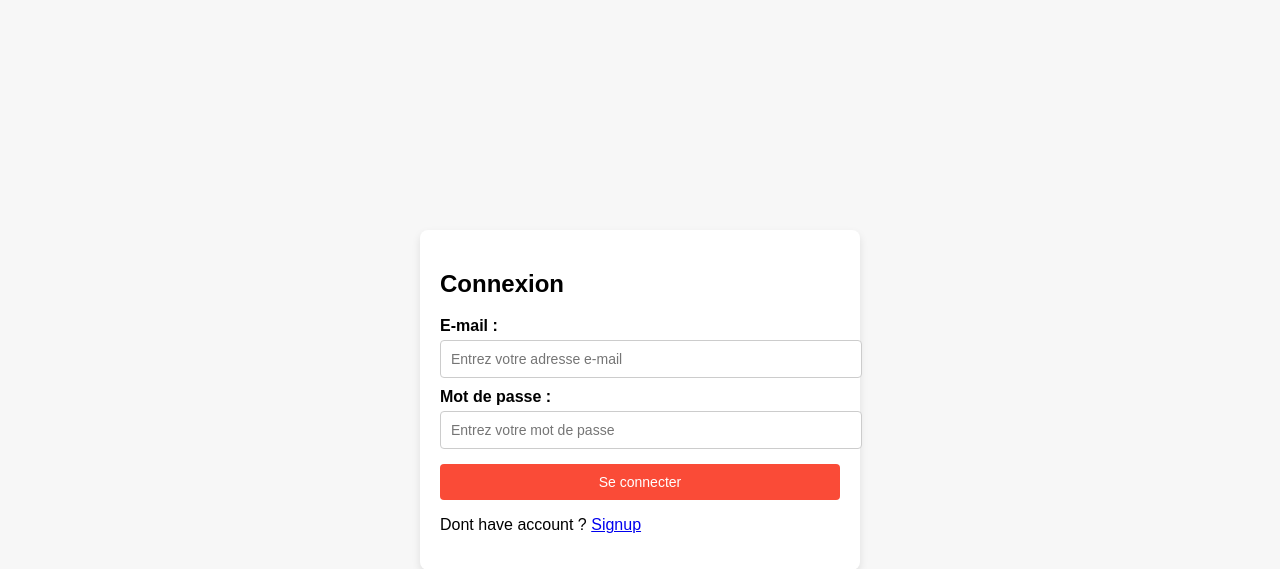
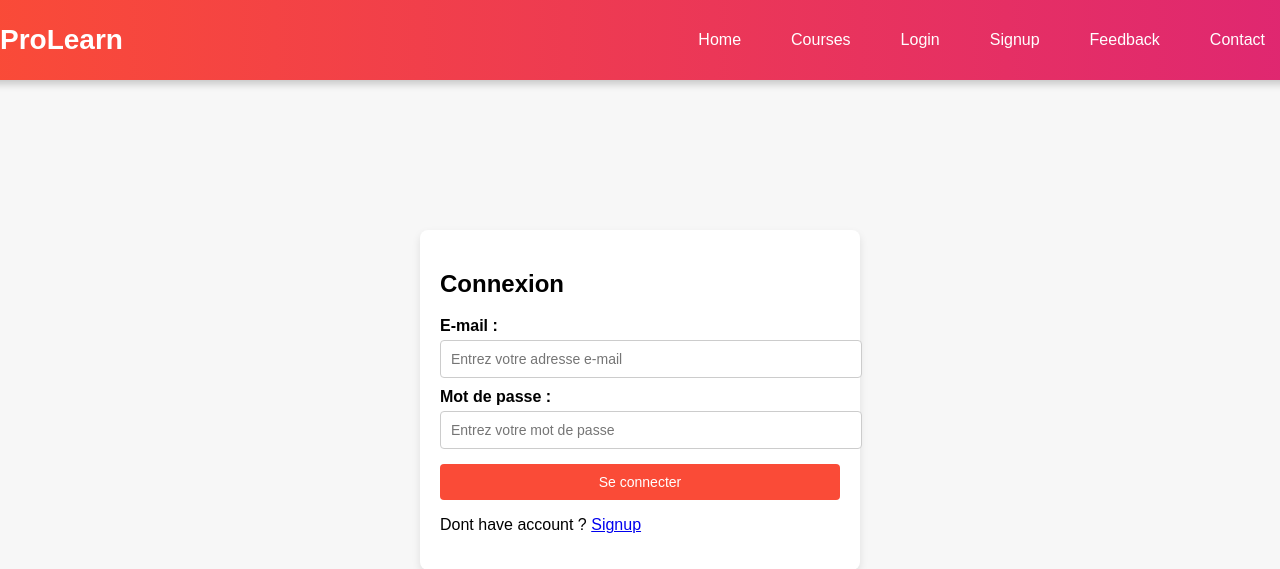
Before and after one commit to yassinehmza/TheLastProLearn, a PHP site: page /login/login.html in a window 1280 px wide. Shown: the top 569 px of the page. Run offline with PHP 8.4, Linux system fonts and the light colour scheme.

Commit message:
last change by matador

```diff
--- a/css/login.css
+++ b/css/login.css
@@ -39,3 +39,53 @@ body {
   button:hover {
     background-color: #FA4B37;
   }
+
+header {
+  background: linear-gradient(to right, #FA4B37, #DF2771);
+  padding: 15px 20px;
+  box-shadow: 0 4px 8px rgba(0, 0, 0, 0.2);
+  position: fixed;
+  width: 100%;
+  top: 0;
+  z-index: 1000;
+}
+
+nav {
+  display: flex;
+  justify-content: space-between;
+  align-items: center;
+}
+
+.logo {
+  font-size: 28px;
+  font-weight: bold;
+  color: #fff;
+
+}
+
+nav ul {
+  list-style: none;
+  display: flex;
+  gap: 20px;
+}
+
+nav a {
+  text-decoration: none;
+  color: #fff;
+  font-weight: 500;
+  padding: 10px 15px;
+  border-radius: 5px;
+  transition: background-color 0.3s, color 0.3s;
+}
+
+nav a:hover {
+  background-color: #ffcc00;
+  color: #FA4B37;
+}
+
+.hamburger {
+  display: none;
+  font-size: 28px;
+  cursor: pointer;
+  color: #fff;
+}
--- a/dashboard/dashboard_etudiant.html
+++ b/dashboard/dashboard_etudiant.html
@@ -6,6 +6,7 @@
   <title>Tableau de bord</title>
   <link href="https://fonts.googleapis.com/css2?family=Roboto:wght@400;500;700&display=swap" rel="stylesheet">
   <link rel="stylesheet" href="../css/dashboard.css">
+  <link rel="stylesheet" href="style.css">
 </head>
 <body>
   <div class="dashboard-container">
--- a/login/login.html
+++ b/login/login.html
@@ -6,9 +6,24 @@
   <meta name="viewport" content="width=device-width, initial-scale=1.0">
   <title>Formulaire de connexion</title>
   <link rel="stylesheet" href="../css/login.css">
-  <script src="../js/"></script>
+  <script src="../js/script.js"></script>
 </head>
 <body>
+  <header>
+    <nav>
+        <div class="logo">ProLearn</div>
+        <span class="hamburger" onclick="toggleMenu()">☰</span>
+        <ul id="navLinks">
+            <li><a href="./index.html" onclick="showSection('home')"><i class="fas fa-home"></i> Home</a></li>
+            <li><a href="/pages/showallcourses.html" onclick="showSection('courses')"><i class="fas fa-book"></i> Courses</a></li>
+            <li id="loginButton"><a href="login/login.html" onclick="showSection('login')"><i class="fas fa-sign-in-alt"></i> Login</a></li>
+            <li id="signupButton"><a href="register/register.html" onclick="showSection('signup')"><i class="fas fa-user-plus"></i> Signup</a></li>
+            <li id="dashboardButton" style="display: none;"><a href="dashboard.html" onclick="showSection('dashboard')"><i class="fas fa-tachometer-alt"></i> Dashboard</a></li>
+            <li><a href="#feedback" onclick="showSection('feedback')"><i class="fas fa-comment-dots"></i> Feedback</a></li>
+            <li><a href="#contact" onclick="showSection('contact')"><i class="fas fa-envelope"></i> Contact</a></li>
+        </ul>
+    </nav>
+</header>
   <form action="../backend/login.php" method="POST">
     <h2>Connexion</h2>
 
```
Also changed, not shown: css/register.css (+50 -0 lines), js/register.js (+10 -0 lines), register/register.html (+15 -0 lines), css/mes_etudiant_courses.css (line endings or trailing spaces).
